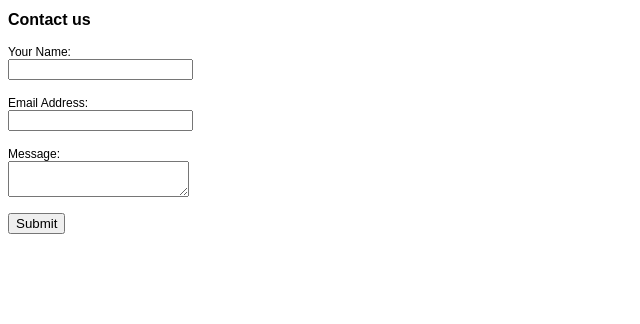
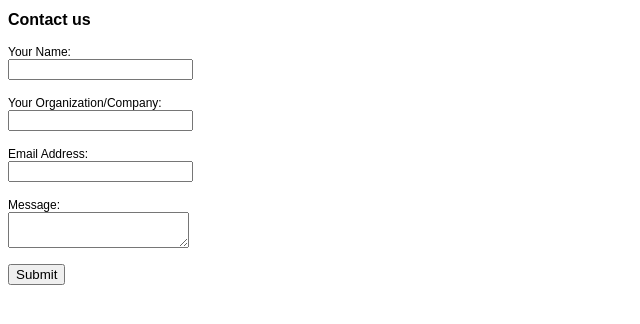
Before and after one commit to ekanou/RealEval, a Jekyll site: the page php-email-contact-form/contact-form.html, which Jekyll copies as it is, in a window 1280 px wide. Shown: the top 324 px of the page, without its empty margins (0-640 px from the left). Built offline with Jekyll 4.4.1, drawn with Linux system fonts in a browser that asks for light colours.

Commit message:
Update contact-form.html

```diff
--- a/php-email-contact-form/contact-form.html
+++ b/php-email-contact-form/contact-form.html
@@ -30,6 +30,10 @@ label,a
 <input type="text" name="name">
 </p>
 <p>
+<label for='name'>Your Organization/Company:</label> <br>
+<input type="text" name="org">
+</p>
+<p>
 <label for='email'>Email Address:</label> <br>
 <input type="text" name="email"> <br>
 </p>
@@ -46,6 +50,7 @@ label,a
 // for details
 var frmvalidator  = new Validator("contactform");
 frmvalidator.addValidation("name","req","Please provide your name");
+frmvalidator.addValidation("org","req","Please provide your organization/company");
 frmvalidator.addValidation("email","req","Please provide your email");
 frmvalidator.addValidation("email","email","Please enter a valid email address");
 </script>
```
